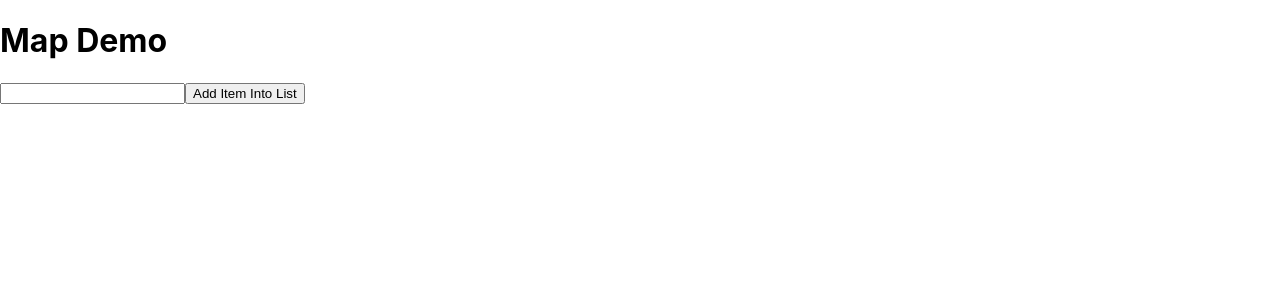
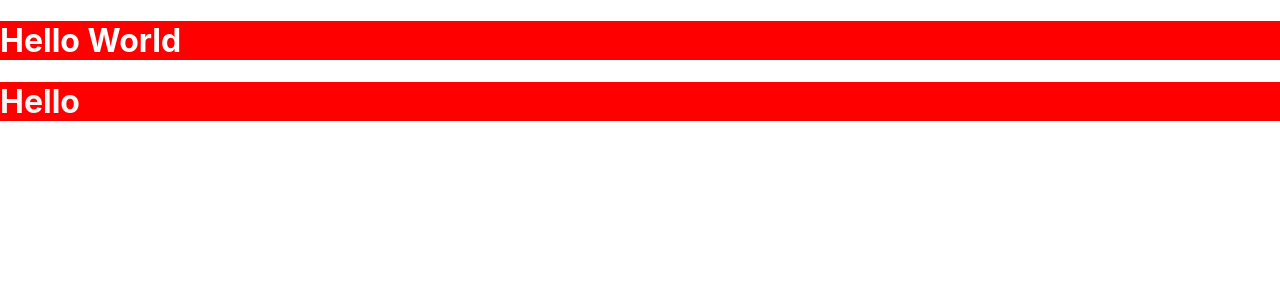
Before and after one commit to ROHITSABI/myapp-p, a React (Create React App) app: page / in a window 1280 px wide. Shown: the top 300 px of the page. Built offline with nearby package versions, Linux system fonts and the light colour scheme.

Commit message:
inline-internal

```diff
--- a/src/App.js
+++ b/src/App.js
@@ -1,28 +1,9 @@
-import { useState } from "react";
-
 function App() {
-  let title = "Map Demo";
-  let [list, setList] = useState([]);
-
-  let addItemIntoList = () => {
-    let textRef = document.querySelector("#text-id");
-    let newList = [textRef.value];
-
-    setList(newList);
-  };
-
+  let mystyle = { color: "white", background: "red" };
   return (
     <div>
-      <h1>{title}</h1>
-      <input type="text" id="text-id" />
-      <input
-        type="button"
-        value="Add Item Into List"
-        onClick={addItemIntoList}
-      />
-      {list.map((item) => (
-        <h1>{item}</h1>
-      ))}
+      <h1 style={mystyle}>Hello World</h1>
+      <h1 style={{ color: "whitesmoke", background: "red" }}>Hello</h1>
     </div>
   );
 }
```
